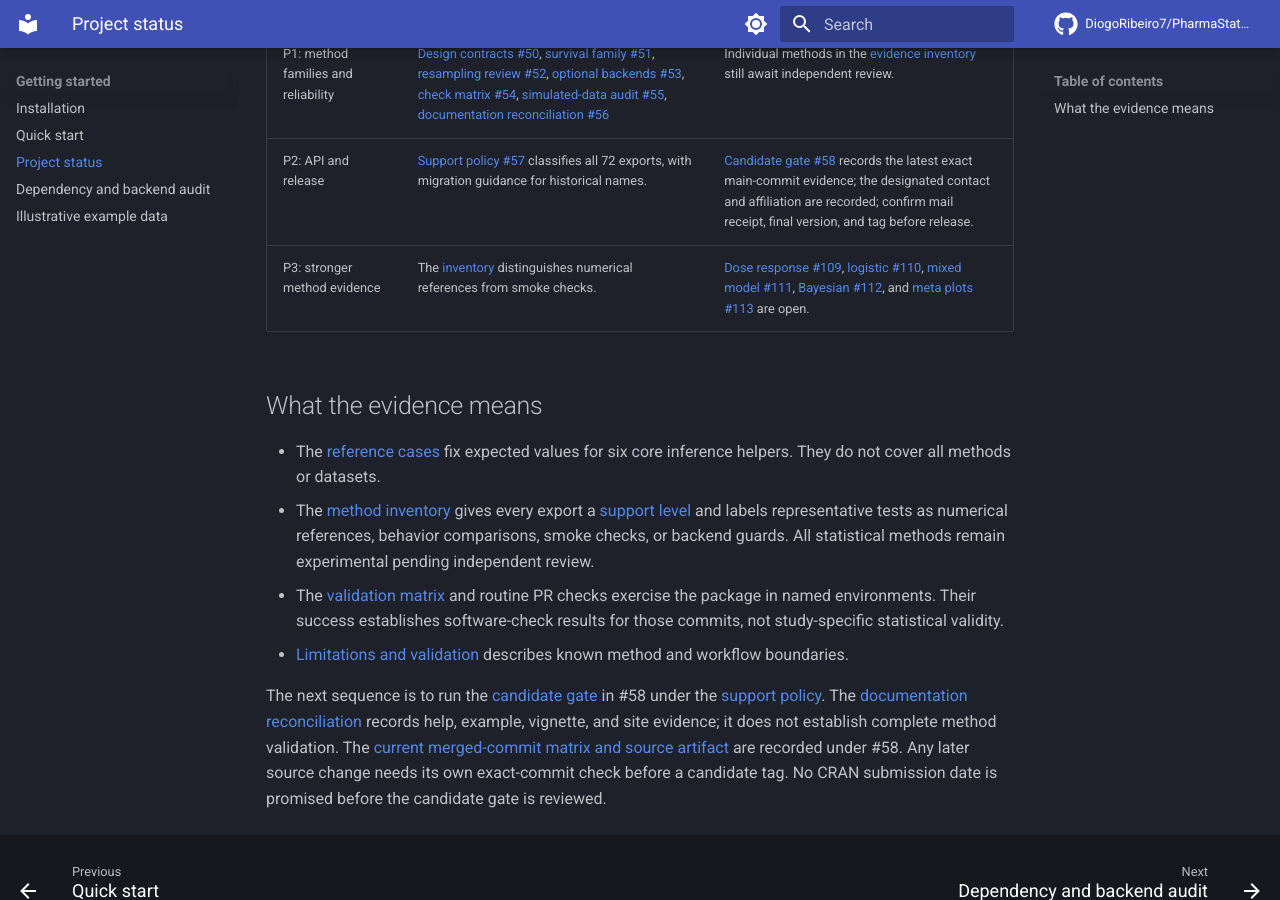
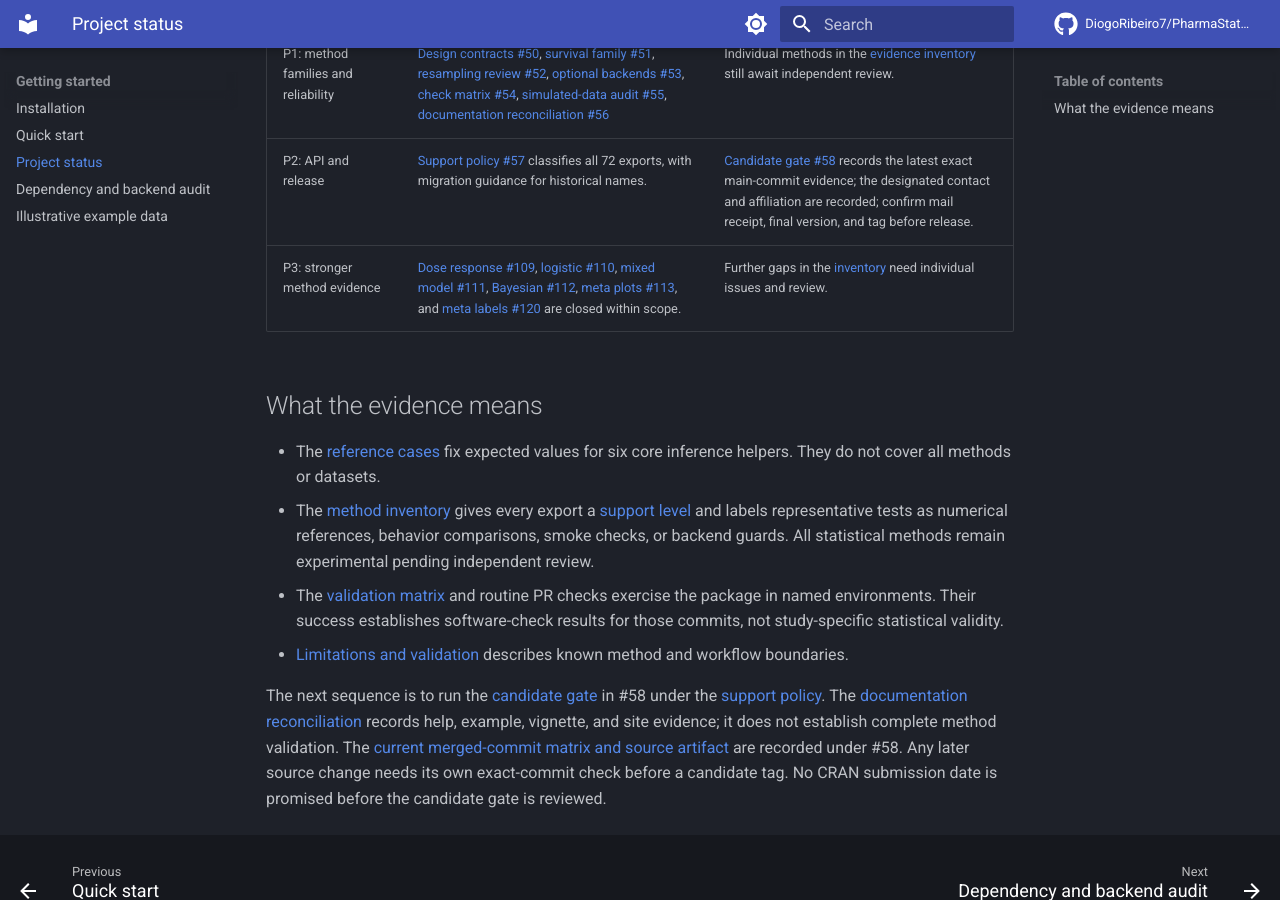
Before and after one commit to DiogoRibeiro7/PharmaStatsR, an MkDocs documentation site: the page built from docs/project-status.md, in a window 1280 px wide and 900 px high, scrolled down 463 px. Built offline with MkDocs 1.6.1 and Material for MkDocs 9.7.7, drawn with Linux system fonts in a browser that asks for light colours; comment, search, counter and statistics services are not loaded.

Commit message:
docs: align published project status with closed P3 issues

```diff
--- a/docs/project-status.md
+++ b/docs/project-status.md
@@ -9,7 +9,7 @@ The [repository roadmap](https://github.com/DiogoRibeiro7/PharmaStatsR/blob/main
 | P0: scope and initial numerical evidence | [Export inventory #47](https://github.com/DiogoRibeiro7/PharmaStatsR/issues/47), [claims audit #48](https://github.com/DiogoRibeiro7/PharmaStatsR/issues/48), [core reference cases #49](https://github.com/DiogoRibeiro7/PharmaStatsR/issues/49) | Individual methods in the [evidence inventory](method-inventory.md) still await review. |
 | P1: method families and reliability | [Design contracts #50](https://github.com/DiogoRibeiro7/PharmaStatsR/issues/50), [survival family #51](https://github.com/DiogoRibeiro7/PharmaStatsR/issues/51), [resampling review #52](https://github.com/DiogoRibeiro7/PharmaStatsR/issues/52), [optional backends #53](https://github.com/DiogoRibeiro7/PharmaStatsR/issues/53), [check matrix #54](https://github.com/DiogoRibeiro7/PharmaStatsR/issues/54), [simulated-data audit #55](https://github.com/DiogoRibeiro7/PharmaStatsR/issues/55), [documentation reconciliation #56](documentation-reconciliation.md) | Individual methods in the [evidence inventory](method-inventory.md) still await independent review. |
 | P2: API and release | [Support policy #57](api-support-policy.md) classifies all 72 exports, with migration guidance for historical names. | [Candidate gate #58](release-candidate.md) records the latest exact main-commit evidence; the designated contact and affiliation are recorded; confirm mail receipt, final version, and tag before release. |
-| P3: stronger method evidence | The [inventory](method-inventory.md) distinguishes numerical references from smoke checks. | [Dose response #109](https://github.com/DiogoRibeiro7/PharmaStatsR/issues/109), [logistic #110](https://github.com/DiogoRibeiro7/PharmaStatsR/issues/110), [mixed model #111](https://github.com/DiogoRibeiro7/PharmaStatsR/issues/111), [Bayesian #112](https://github.com/DiogoRibeiro7/PharmaStatsR/issues/112), and [meta plots #113](https://github.com/DiogoRibeiro7/PharmaStatsR/issues/113) are open. |
+| P3: stronger method evidence | [Dose response #109](https://github.com/DiogoRibeiro7/PharmaStatsR/issues/109), [logistic #110](https://github.com/DiogoRibeiro7/PharmaStatsR/issues/110), [mixed model #111](https://github.com/DiogoRibeiro7/PharmaStatsR/issues/111), [Bayesian #112](https://github.com/DiogoRibeiro7/PharmaStatsR/issues/112), [meta plots #113](https://github.com/DiogoRibeiro7/PharmaStatsR/issues/113), and [meta labels #120](https://github.com/DiogoRibeiro7/PharmaStatsR/issues/120) are closed within scope. | Further gaps in the [inventory](method-inventory.md) need individual issues and review. |
 
 ## What the evidence means
 
```
